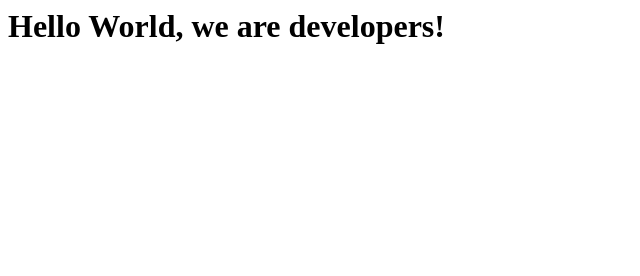
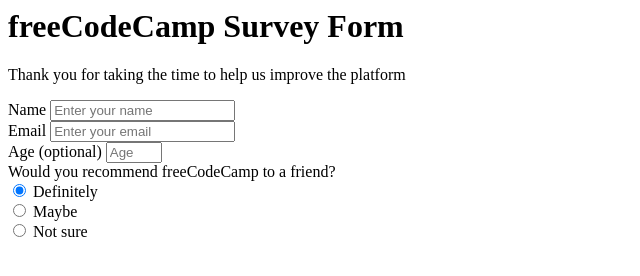
Before and after one commit to sylvester-wamaya/yveswamaya, a plain HTML site: page index.html in a window 1280 px wide. Shown: the whole page, without its empty margins (0-640 px from the left). Drawn offline with Linux system fonts and the light colour scheme.

Commit message:
first html part of the projects

```diff
--- a/index.html
+++ b/index.html
@@ -1,8 +1,38 @@
 <html>
-    <header>
-
-    </header>
-    <body>
-        <h1> Hello World, we are developers!</h1>
-    </body>
+  <header></header>
+  <body>
+    <div id="container">
+      <h1 id="title">freeCodeCamp Survey Form</h1>
+      <p id="description">
+        Thank you for taking the time to help us improve the platform
+      </p>
+      <div id="survey-form">
+        <label for="name" id="name-label">Name</label>
+        <input id="name" type="text" placeholder="Enter your name" />
+        <br>
+        <label for="name" id="email-label">Email</label>
+        <input id="email" type="email" placeholder="Enter your email" />
+        <br>
+        <label for="age" id="number-label"
+          >Age (<span id="optional">optional</span>)</label
+        >
+        <input id="age" type="number" min="18" max="50" placeholder="Age" />
+        <br>
+        <label for="recommendation" id="recommendation-label"
+          >Would you recommend freeCodeCamp to a friend?</label
+        >
+        <br>
+        <input type="radio" id="definitely" name="recommendation" value="definitely" checked>
+        <label for="definitely">Definitely</label>
+        <br>
+        <input type="radio" id="maybe" name="recommendation" value="maybe">
+        <label for="maybe">Maybe</label>
+        <br>
+        <input type="radio" id="not-sure" name="recommendation" value="not-sure">
+        <label for="not-sure">Not sure</label>
+        <br>
+    </input>
+      </form>
+    </div>
+  </body>
 </html>
```
